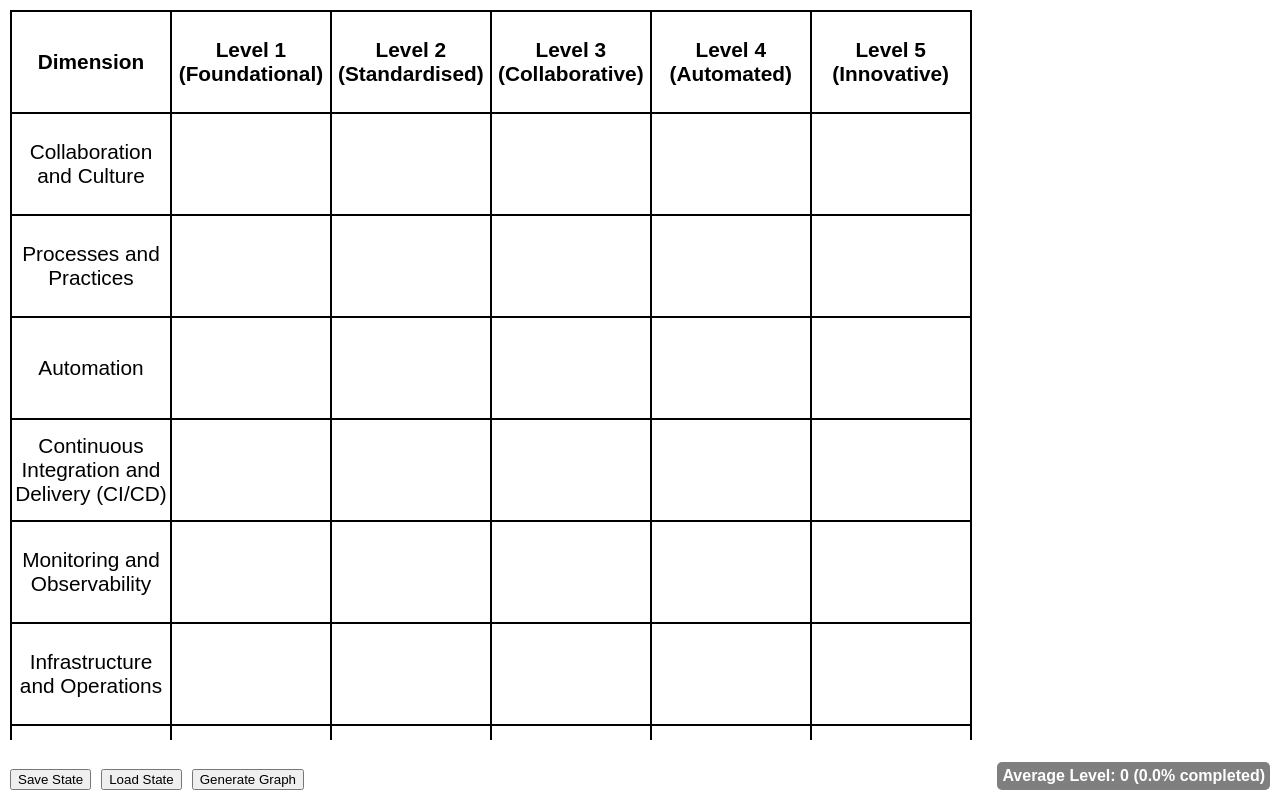
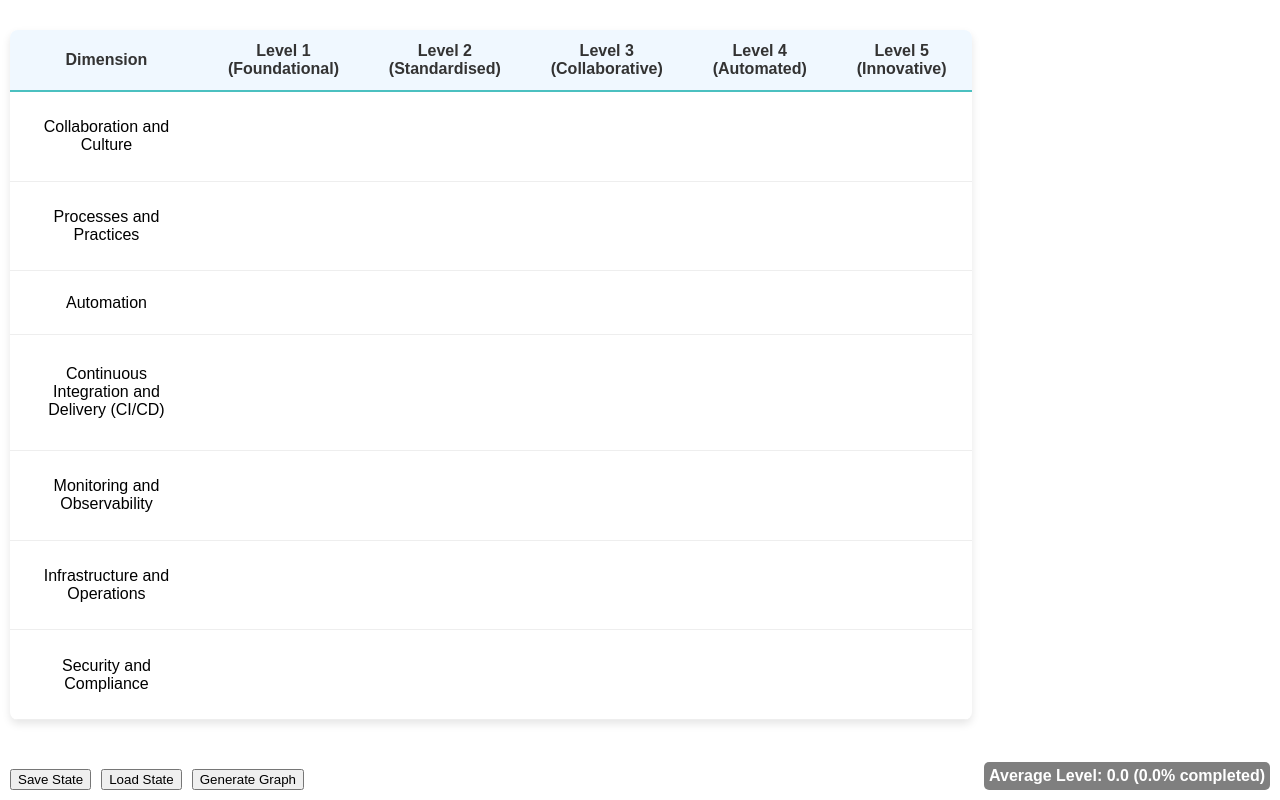
Before and after one commit to mikerossiter/DevOpsMaturityModel, a website: page index.html in a window 1280 px wide. Drawn offline with Linux system fonts and the light colour scheme.

Commit message:
Average level fix and graph update to metric

```diff
--- a/script.js
+++ b/script.js
@@ -105,28 +105,20 @@ fetch('dimensions.json')
 
     // Calculate and display the average level
     function calculateAverageLevel() {
-      let totalChecked = 0;
-      let totalCheckboxes = 0;
-
-      dimensions.forEach((dimension, dimensionIndex) => {
-        dimension.levels.forEach((level, levelIndex) => {
-          const { checkedBoxes, totalBoxes } = countCheckboxStates(dimensionIndex, levelIndex);
-          totalChecked += checkedBoxes;
-          totalCheckboxes += totalBoxes;
-        });
-      });
-
-      const completionPercentage = (totalChecked / totalCheckboxes) * 100;
-      const averageLevel = (completionPercentage / 100) * dimensions.length;
-      // averageLevel = Math.round(averageLevel);
+      // Compute the average level from currentLevels
+      const sumLevels = currentLevels.reduce((sum, level) => sum + level, 0);
+      const avgLevel = sumLevels / currentLevels.length;
+      // Compute the percentage based on a maximum level of 5
+      const percentage = (avgLevel / 5) * 100;
 
       const averageLevelPane = document.getElementById('average-level');
       if (averageLevelPane) {
-        averageLevelPane.textContent = `Average Level: ${Math.round(averageLevel)} (${completionPercentage.toFixed(1)}% completed)`;
+        averageLevelPane.textContent = `Average Level: ${avgLevel.toFixed(1)} (${percentage.toFixed(1)}% completed)`;
       } else {
         console.error("Average level pane not found");
       }
     }
+
 
     // Count checkbox states for a specific dimension level
     function countCheckboxStates(dimensionIndex, levelIndex) {
--- a/styles.css
+++ b/styles.css
@@ -34,29 +34,38 @@ body {
     justify-content: center;  /* Center content horizontally */
 }
 
+/* Modern table styling */
 table {
-    border-collapse: collapse;
-    table-layout: fixed;
-    width: 100%;
-    height: auto; /* Prevent table from stretching vertically */
-    margin: 0;
-    border-spacing: 0;
-    overflow: hidden;  /* Ensure the table doesn't spill out */
+  width: 100%;
+  border-collapse: separate; /* Allows rounded corners */
+  border-spacing: 0;
+  background-color: #ffffff;
+  box-shadow: 0 4px 8px rgba(0, 0, 0, 0.1);
+  border-radius: 8px;
+  overflow: hidden;
+  margin: 20px auto;
 }
 
+th, td {
+  padding: 12px 16px;
+  text-align: center;
+  vertical-align: middle;
+}
 
-th, td {
-    font-size: 1rem;
-    border: 2px solid black;
-    padding: 0; /* Remove padding to control exact size */
-    text-align: center;
-    vertical-align: middle;
-    cursor: pointer;
-    font-size: calc(1vw + 1vh);
-    width: 100px; /* Fixed width */
-    height: 100px; /* Fixed height */
-    overflow: hidden; /* Prevent content overflow */
-    word-wrap: break-word;
+th {
+  background-color: #f0f8ff;  /* Light blue for a modern feel */
+  color: #333;
+  font-weight: bold;
+  border-bottom: 2px solid #4bc0c0;  /* Use a color similar to your chart */
+}
+
+td {
+  border-bottom: 1px solid #eee;
+}
+
+tr:hover {
+  background-color: #f9f9f9;
+  transition: background-color 0.2s ease;
 }
 
 
```
Also changed, not shown: graph.js (+5 -9 lines).
